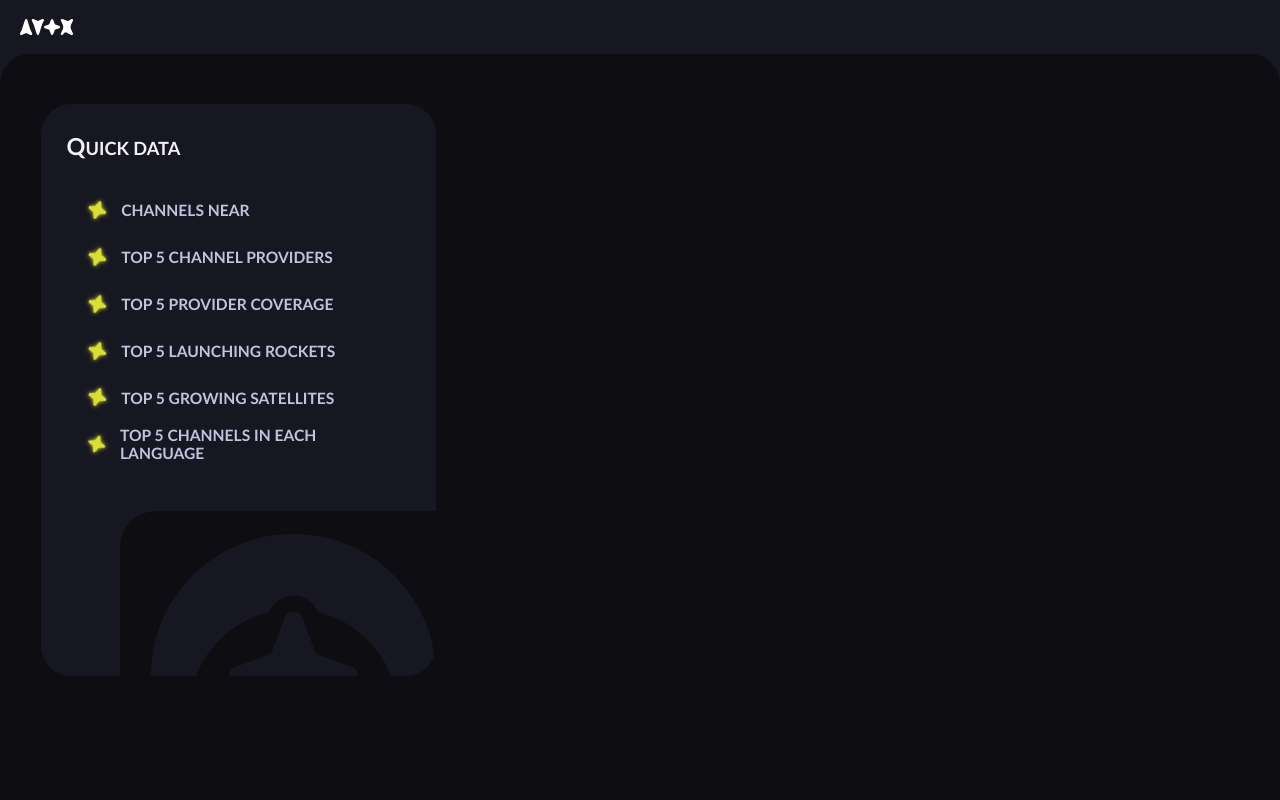
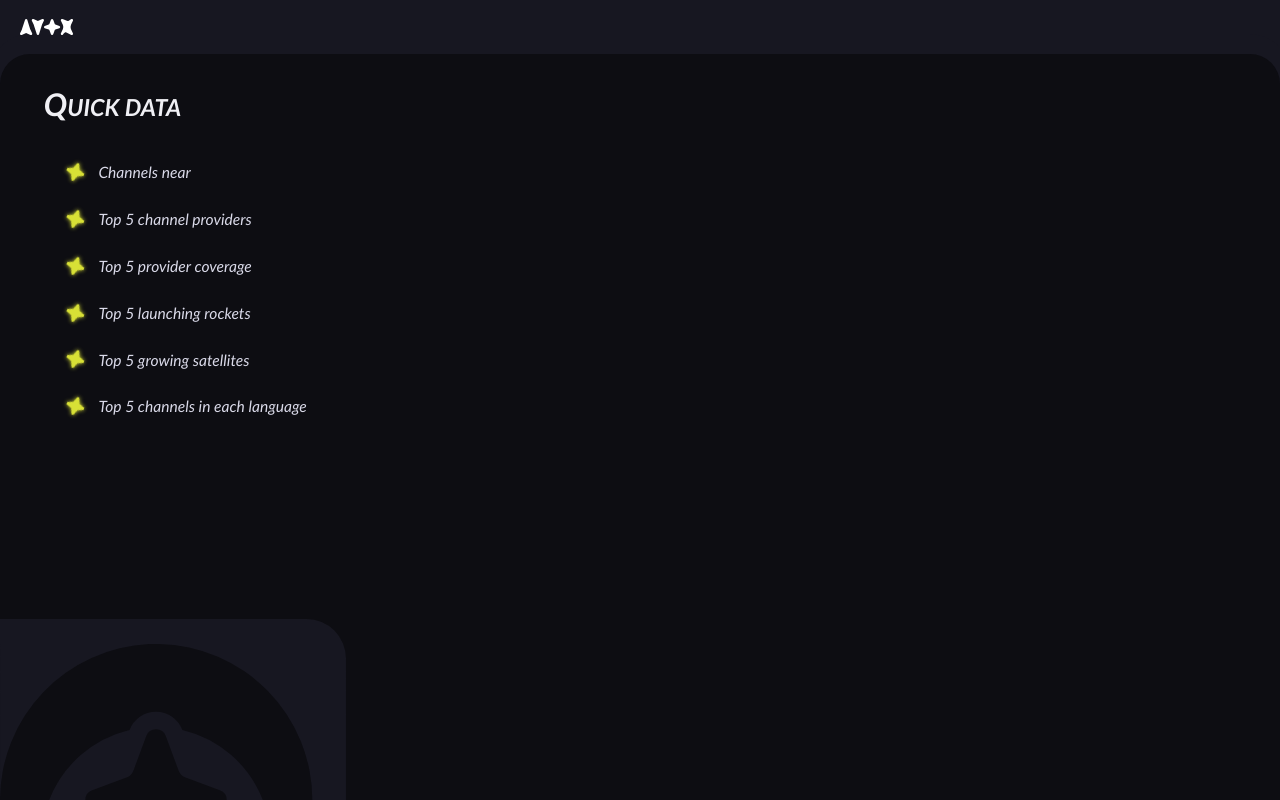
Before and after one commit to ayon-website/AYON-ReactJS-frontend, a React (Create React App) app: page / in a window 1280 px wide. Built offline with nearby package versions, Linux system fonts and the light colour scheme; no server answers.

Commit message:
better side tab

```diff
--- a/src/components/SideTab/SideTab.css
+++ b/src/components/SideTab/SideTab.css
@@ -5,17 +5,13 @@
     flex-direction: column;
     height: 20em;
     width: fit-content;
-    background-color: var(--DRK-SECONDARY);
     border-radius: 30px;
-    margin-left: calc(15px + 2vw);
+    margin-left: calc(5px + 1vw);
+    margin-top: calc(-5px - 5vh);
     animation: fadeIn 1s forwards;
     text-align: start;
     justify-content: start;
     padding: 1em;
-    background-image: url('../../assets/AYON_BCKGRD\ 2.svg');
-    background-repeat: no-repeat;
-    background-position: bottom right;
-    background-size: 80%;
 }
 
 .star {
@@ -26,10 +22,11 @@
 }
 
 .side-tab-parent text {
-    font-size: 0.7em;
+    font-size: 0.9em;
     color: var(--LGHT-PRIMARY);
-    font-family: 'Trebuchet MS', 'Lucida Sans Unicode', 'Lucida Grande', 'Lucida Sans', Arial, sans-serif;
+    font-family: 'Playfair Display', 'Trebuchet MS', 'Lucida Sans Unicode', 'Lucida Grande', 'Lucida Sans', Arial, sans-serif;
     font-weight: 900;
+    font-style: italic;
 }
 
 .text-span {
@@ -39,8 +36,9 @@
 }
 
 #pl {
-    font-family: 'Trebuchet MS', 'Lucida Sans Unicode', 'Lucida Grande', 'Lucida Sans', Arial, sans-serif;
-    font-size: 0.9em;
+    font-family:'Playfair Display', 'Trebuchet MS', 'Lucida Sans Unicode', 'Lucida Grande', 'Lucida Sans', Arial, sans-serif;
+    font-style: italic;
+    font-size: 1.2em;
     font-weight: 800;
 }
 
@@ -49,7 +47,7 @@
     height: 2em;
     width: 20em;
     font-size: 0.6em;
-    font-weight: 700;
+    font-weight: 500;
     border-radius: 30px;
     padding: 0.5em;
 }
--- a/src/components/SideTab/SideTab.jsx
+++ b/src/components/SideTab/SideTab.jsx
@@ -13,12 +13,12 @@ const SideTab = () => {
                 <text>UICK </text>
                 <text>DATA</text>
             </span>
-            <button><STAR className="star"/>CHANNELS NEAR</button>
-            <button><STAR className="star"/>TOP 5 CHANNEL PROVIDERS</button>
-            <button><STAR className="star"/>TOP 5 PROVIDER COVERAGE</button>
-            <button><STAR className="star"/>TOP 5 LAUNCHING ROCKETS</button>
-            <button><STAR className="star"/>TOP 5 GROWING SATELLITES</button>
-            <button><STAR className="star"/>TOP 5 CHANNELS IN EACH LANGUAGE</button>
+            <button><STAR className="star"/>Channels near</button>
+            <button><STAR className="star"/>Top 5 channel providers</button>
+            <button><STAR className="star"/>Top 5 provider coverage</button>
+            <button><STAR className="star"/>Top 5 launching rockets</button>
+            <button><STAR className="star"/>Top 5 growing satellites</button>
+            <button><STAR className="star"/>Top 5 channels in each language</button>
         </div>
     );
 };
--- a/src/globalcss/globalStyles.css
+++ b/src/globalcss/globalStyles.css
@@ -10,14 +10,15 @@ button {
     justify-content: left;
     align-items: center;
     font-family: 'Trebuchet MS', 'Lucida Sans Unicode', 'Lucida Grande', 'Lucida Sans', Arial, sans-serif;
-    color: var(--LGHT-TERIARY);
+    font-style: italic;
+    color: var(--LGHT-SECONDARY);
 
     /* filter: drop-shadow(0px 5px 0px rgba(0,0,0,0.25)); */
 }
 
 button:hover {
     transition: 0.5s;
-    box-shadow: inset 40em -0em 0px -5em var(--ACCENT1);
+    box-shadow: inset 40em -0em 0px -5em var(--DRK-TERIARY);
     color: var(--LGHT-PRIMARY);
     text-shadow: 0px 2px 1px rgba(0,0,0,0.25);
 }
--- a/src/layouts/MainLayout.css
+++ b/src/layouts/MainLayout.css
@@ -6,5 +6,9 @@
     flex-direction: column;
     height: 100vh;
     width: 100vw;
-    background-color: var(--DRK-PRIMARY);
+
+    background-image: url('../assets/AYON_BCKGRD\ 2.svg');
+    background-repeat: no-repeat;
+    background-position: bottom left;
+    background-size: 27%;
 }
```
Also changed, not shown: src/assets/AYON_BCKGRD 2.svg.
